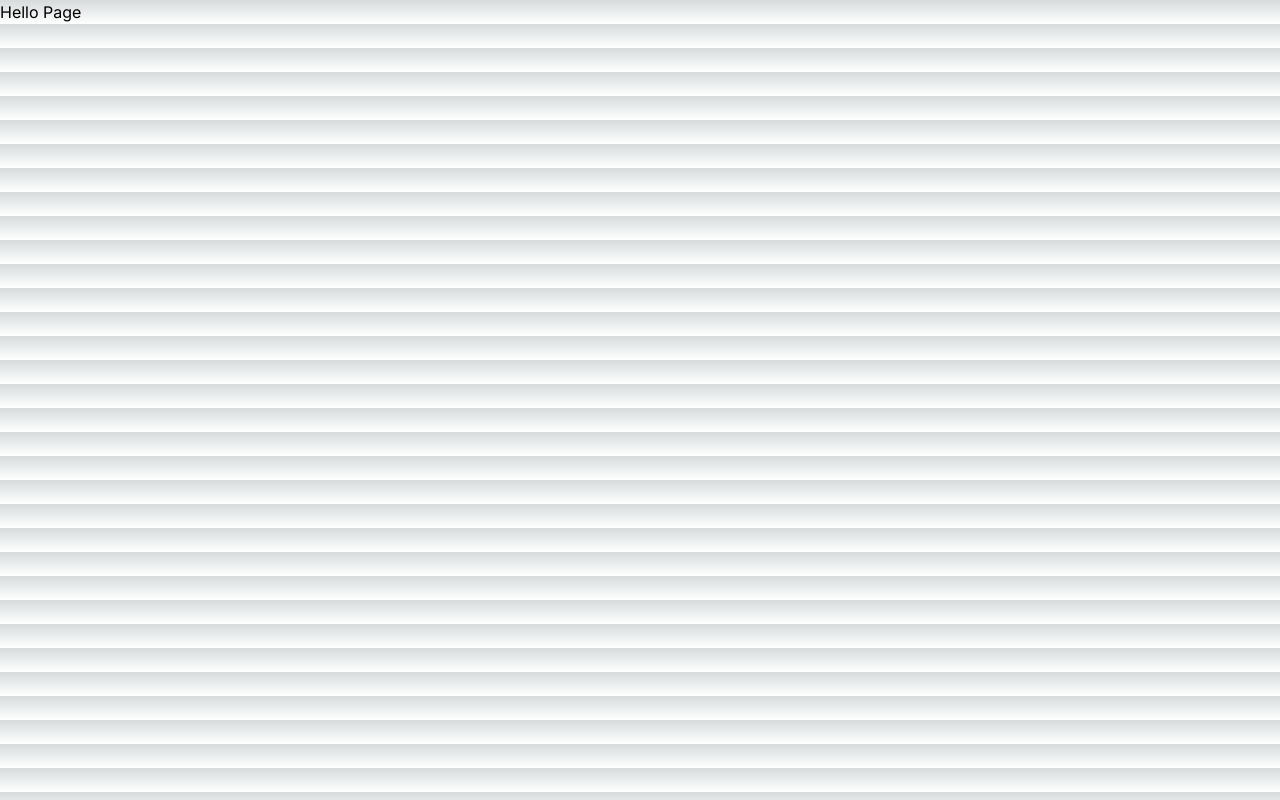
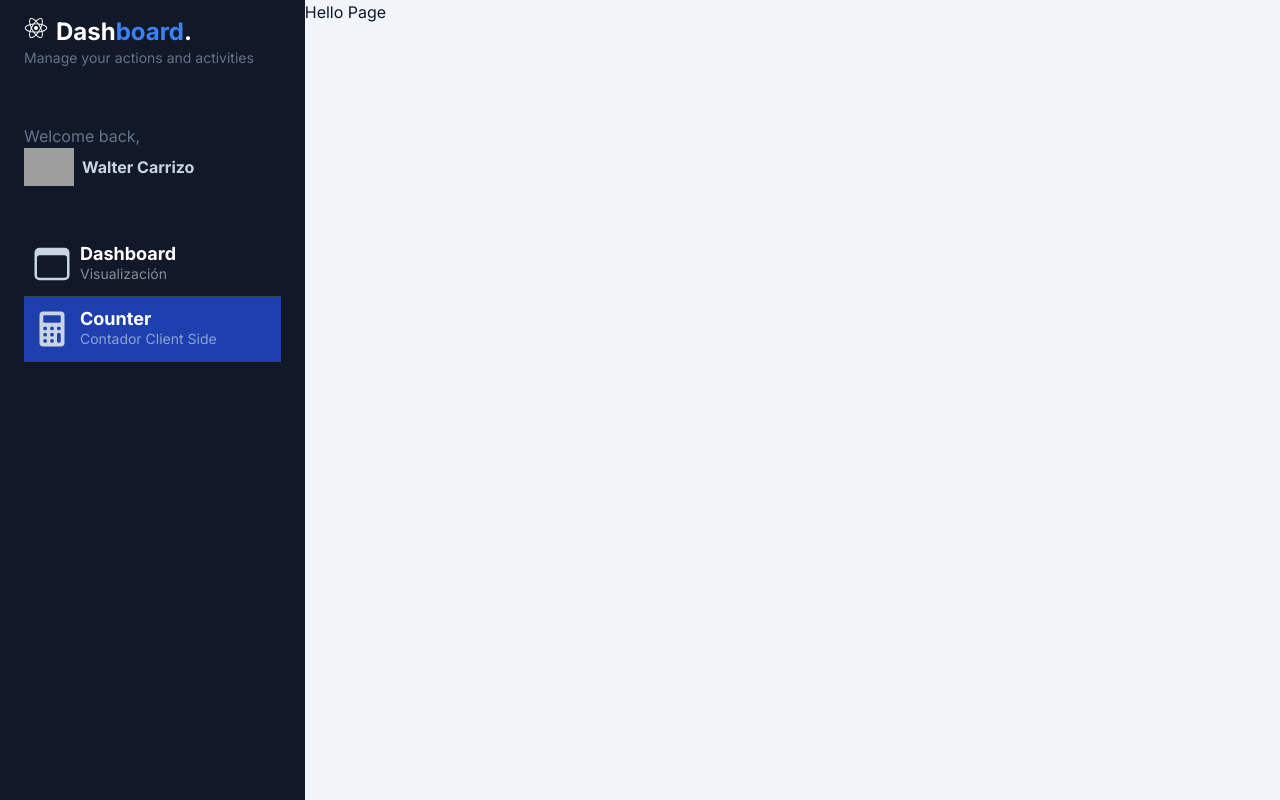
Before and after one commit to Walter-Daniel/Dashboard, a Next.js app: page /dashboard/counter in a window 1280 px wide. Built offline with nearby package versions, Linux system fonts and the light colour scheme; grey boxes are pictures that could not be loaded.

Commit message:
Se modificó la navegación en el sidebar, se agregaron iconos

```diff
--- a/next.config.js
+++ b/next.config.js
@@ -1,4 +1,15 @@
+const { hostname } = require('os')
+
 /** @type {import('next').NextConfig} */
-const nextConfig = {}
+const nextConfig = {
+    images: {
+        remotePatterns: [
+            {
+                protocol: 'https',
+                hostname: 'images.unsplash.com'
+            }
+        ]
+    }
+}
 
 module.exports = nextConfig
--- /dev/null
+++ b/src/app/components/Sidebar.tsx
@@ -0,0 +1,65 @@
+import Image from "next/image";
+import { IoBrowsersOutline, IoCalculator, IoLogoReact } from "react-icons/io5";
+import { SidebarMenu } from "./SidebarMenu";
+
+
+const menuItems = [
+    {
+        path: '/dashboard/main',
+        icon: <IoBrowsersOutline size={40} />,
+        title: 'Dashboard',
+        subtitle: 'Visualización'
+    },
+    {
+        path: '/dashboard/counter',
+        icon: <IoCalculator size={40} />,
+        title: 'Counter',
+        subtitle: 'Contador Client Side'
+    },
+]
+
+export const Sidebar = () => {
+  return (
+    <div id="menu"
+        style={{ width: '400px'}}
+        className="bg-gray-900 min-h-screen z-10 text-slate-300 left-0 h-screen overflow-y-scroll">
+
+        <div id="logo" className="my-4 px-6">
+            <h1 className="flex items-centertext-lg md:text-2xl font-bold text-white">
+                <IoLogoReact className="mr-2"/>
+                Dash<span className="text-blue-500">board</span>.
+            </h1>
+            <p className="text-slate-500 text-sm">Manage your actions and activities</p>
+        </div>
+
+        <div id="profile" className="px-6 py-10">
+            <p className="text-slate-500">Welcome back,</p>
+            <a href="#" className="inline-flex space-x-2 items-center">
+                <Image
+                    src="https://images.unsplash.com/photo-1542909168-82c3e7fdca5c"
+                    alt="User Avatar"
+                    width={50}
+                    height={50}
+                />
+                <span className="text-sm md:text-base font-bold">
+                    Walter Carrizo
+                </span>
+            </a>
+        </div>
+
+        <div id="nav" className="w-full px-6">
+
+            {
+                menuItems.map(item => (
+                    <SidebarMenu
+                        key={item.path}
+                        {...item}
+                    />
+                ))
+            }
+
+        </div>
+    </div>
+
+  )
+}
--- /dev/null
+++ b/src/app/components/SidebarMenu.tsx
@@ -0,0 +1,28 @@
+'use client'
+import Link from "next/link";
+import { usePathname } from "next/navigation";
+
+interface Props {
+    path: string;
+    icon: JSX.Element;
+    title: string;
+    subtitle: string;
+}
+
+
+export const SidebarMenu = ({ path, icon, title, subtitle }:Props) => {
+    const pathName = usePathname();
+  return (
+    <Link href={path}
+    className={`w-full px-2 inline-flex space-x-2 items-center border-b border-slate-700 py-3 ${(path === pathName) && 'bg-blue-800'} hover:bg-white/5 transition ease-linear duration-150`}
+    >
+        <div>
+            {icon}
+        </div>
+        <div className="flex flex-col">
+            <span className="text-lg font-bold leading-5 text-white">{title}</span>
+            <span className="text-sm text-white/50 hidden md:block">{subtitle}</span>
+        </div>
+    </Link>
+  )
+}
--- /dev/null
+++ b/src/app/components/index.ts
@@ -0,0 +1,2 @@
+export { SidebarMenu } from './SidebarMenu';
+export { Sidebar } from './Sidebar';
--- /dev/null
+++ b/src/app/dashboard/layout.tsx
@@ -0,0 +1,20 @@
+import { Sidebar } from "../components";
+
+export default function DashboardLayout({
+ children
+}: {
+ children: React.ReactNode;
+}) {
+  return (
+    <div className="bg-slate-100 overflow-y-scroll w-screen h-screen antialiased text-slate-300 selection:bg-blue-600 selection:text-white">
+        <div className="flex">
+
+            <Sidebar />
+            <div className="p2 w-full text-slate-900">
+                {children}
+            </div>
+
+        </div>
+    </div>
+  );
+}
--- /dev/null
+++ b/src/app/dashboard/main/page.tsx
@@ -0,0 +1,8 @@
+
+export default function MainPage() {
+  return (
+    <div>
+      <h1>Hello MainPage</h1>
+    </div>
+  );
+}
--- a/src/app/page.tsx
+++ b/src/app/page.tsx
@@ -1,6 +1,5 @@
 import { redirect } from "next/navigation";
 
 export default function HomePage() {
-
-  redirect('/dashboard/counter')
+  redirect('/dashboard/main')
 }
```
Also changed, not shown: package.json (+5 -4 lines), 1 other file (tests, documents, lock files or other folders).
